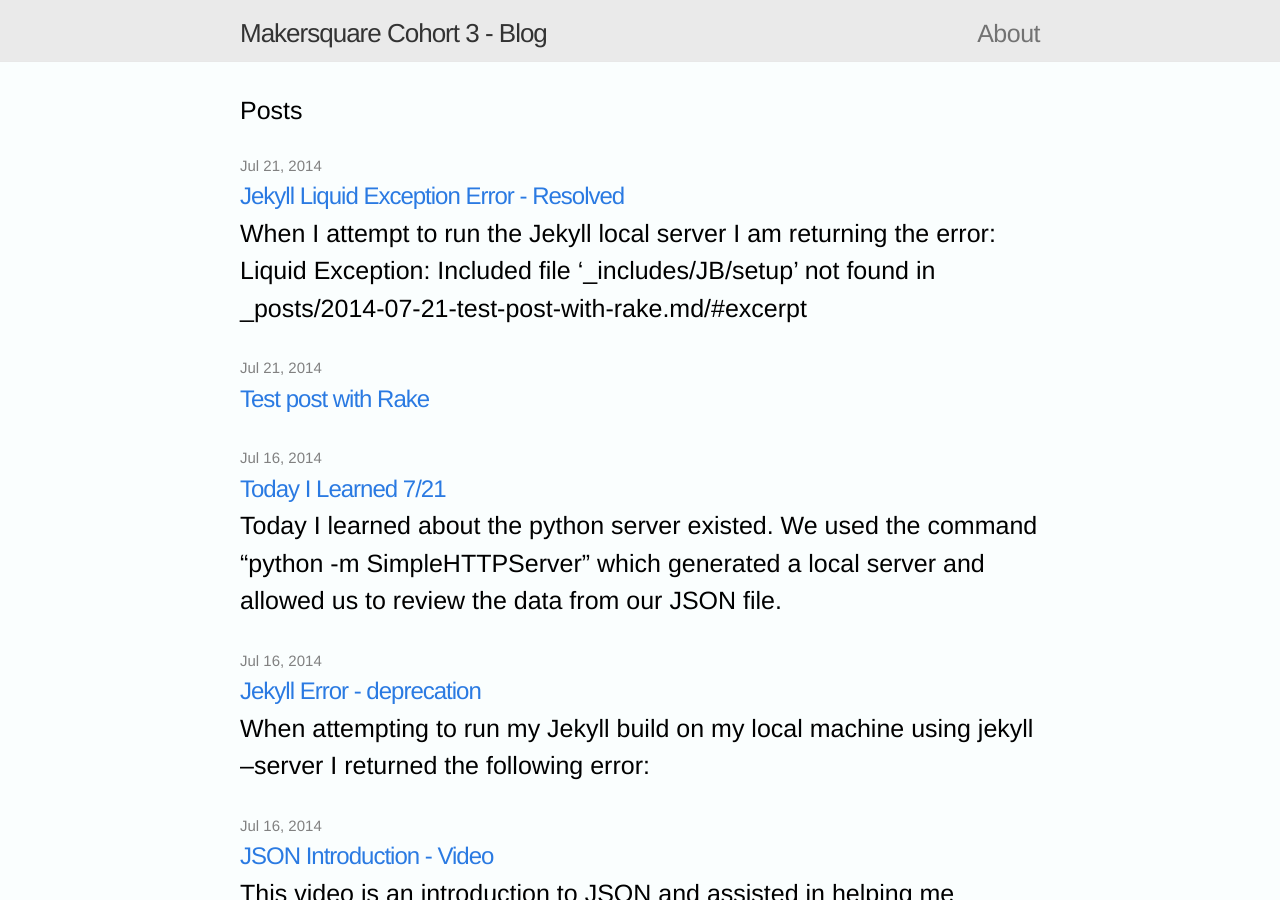
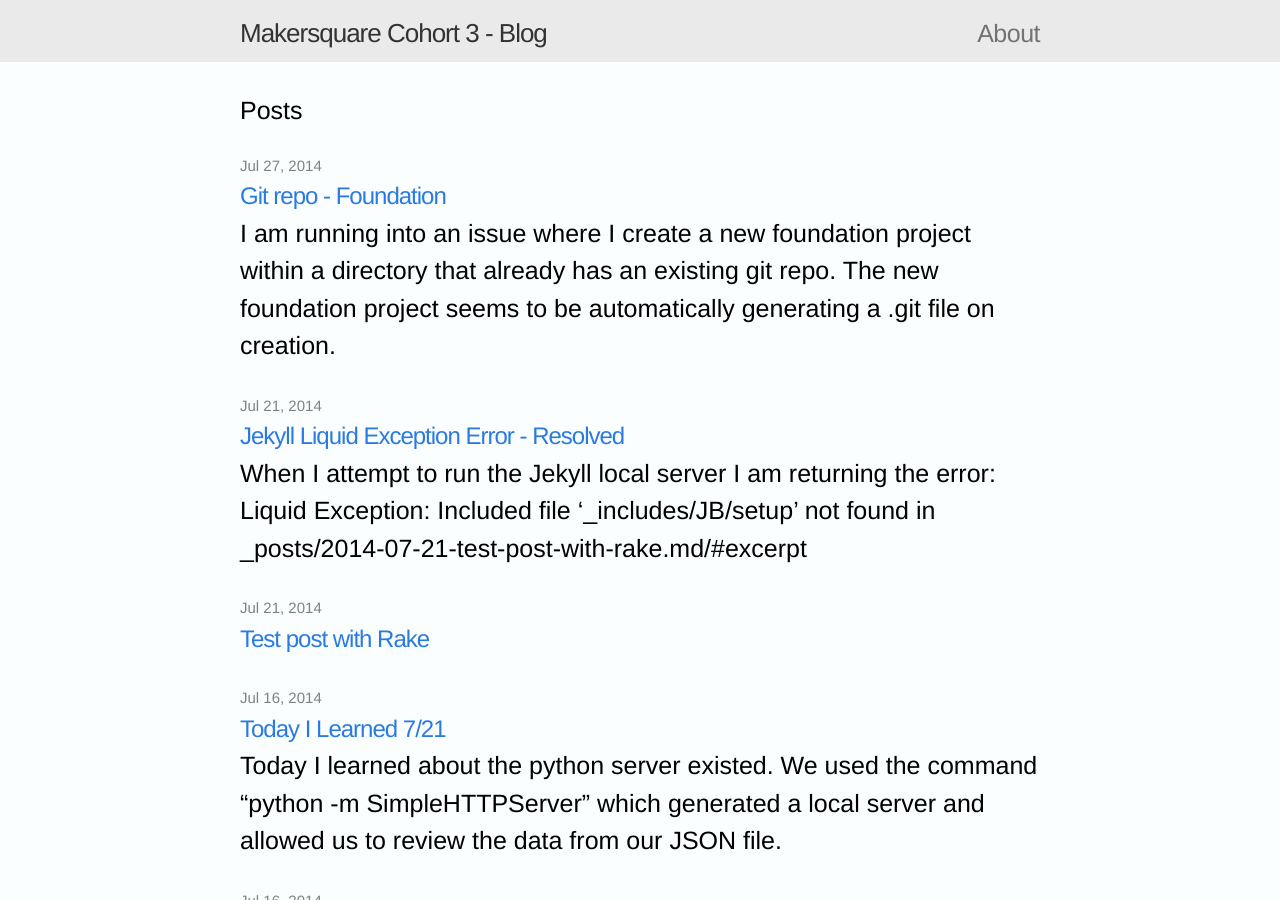
Before and after one commit to evanniedojadlo/evanniedojadlo.github.io, a Jekyll site: the page built from index.html, in a window 1280 px wide and 900 px high. Built offline with Jekyll 4.4.1, drawn with Linux system fonts in a browser that asks for light colours.

Commit message:
Added a brief blog post and edited about

```diff
--- /dev/null
+++ b/_posts/2014-07-27-gitFoundation.markdown
@@ -0,0 +1,10 @@
+---
+layout: post
+title:  "Git repo - Foundation"
+date:   2014-07-27 19:18:16
+categories: git, foundation
+---
+
+I am running into an issue where I create a new foundation project within a directory that already has an existing git repo. The new foundation project seems to be automatically generating a .git file on creation.
+
+As a tempotary solution I am just going to create a new repo on github and not create a repo inside of an existing directory already containing one.
```
Also changed, not shown: about.md (+1 -5 lines).
